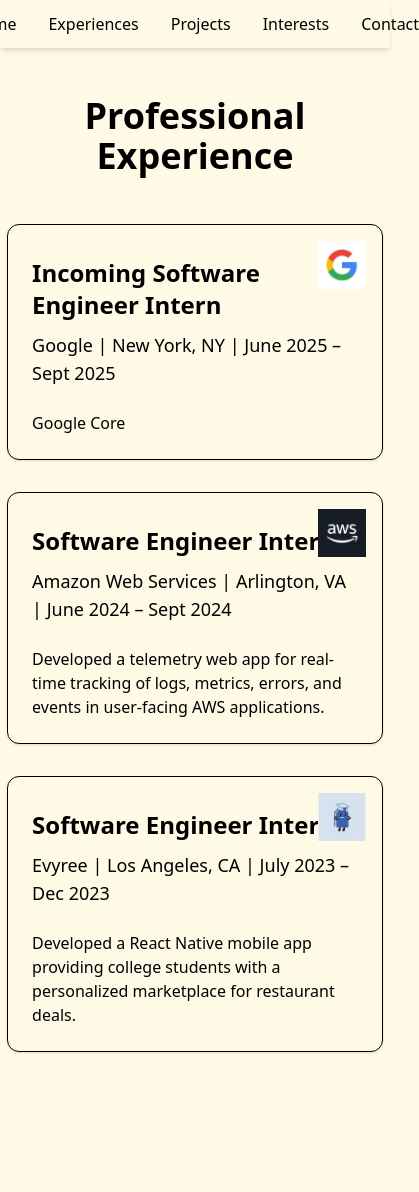
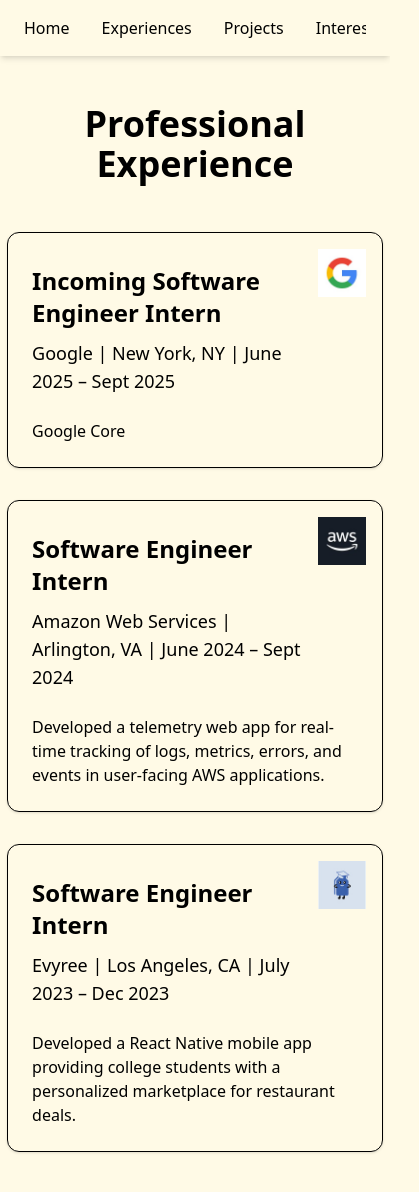
Before and after one commit to kareemdibs/Personal-Website, a Next.js app: page /experiences in a window 390 px wide. Shown: the top 1192 px of the page, 419 px wide, since content can reach past the window. Before the commit the page ends 1100 px from the top, so only its background shows below. Built offline with nearby package versions, Linux system fonts and the light colour scheme.

Commit message:
Updated UI for mobile

```diff
--- a/src/app/experiences/page.tsx
+++ b/src/app/experiences/page.tsx
@@ -16,7 +16,7 @@
           <div className="absolute top-4 right-4 w-12 h-12 bg-muted rounded-sm flex items-center justify-center text-xs text-muted-foreground">
             <Image src={googleLogo} alt="Google Logo" width={48} height={48} />
           </div>
-          <CardHeader className="pt-0">
+          <CardHeader className="pt-0 pr-16 md:pr-0">
             <CardTitle className="text-2xl font-semibold text-accent-foreground">Incoming Software Engineer Intern</CardTitle>
             <CardDescription className="text-lg font-medium text-primary pt-1">Google | New York, NY | June 2025 – Sept 2025</CardDescription>
           </CardHeader>
@@ -31,7 +31,7 @@
           <div className="absolute top-4 right-4 w-12 h-12 bg-muted rounded-sm flex items-center justify-center text-xs text-muted-foreground">
             <Image src={awsLogo} alt="AWS Logo" width={48} height={48} />
           </div>
-          <CardHeader className="pt-0">
+          <CardHeader className="pt-0 pr-16 md:pr-0">
             <CardTitle className="text-2xl font-semibold text-accent-foreground">Software Engineer Intern</CardTitle>
             <CardDescription className="text-lg font-medium text-primary pt-1">Amazon Web Services | Arlington, VA | June 2024 – Sept 2024</CardDescription>
           </CardHeader>
@@ -46,7 +46,7 @@
           <div className="absolute top-4 right-4 w-12 h-12 bg-muted rounded-sm flex items-center justify-center text-xs text-muted-foreground">
             <Image src={evyreeLogo} alt="Evyree Logo" width={48} height={48} />
           </div>
-          <CardHeader className="pt-0">
+          <CardHeader className="pt-0 pr-16 md:pr-0">
             <CardTitle className="text-2xl font-semibold text-accent-foreground">Software Engineer Intern</CardTitle>
             <CardDescription className="text-lg font-medium text-primary pt-1">Evyree | Los Angeles, CA | July 2023 – Dec 2023</CardDescription>
           </CardHeader>
--- a/src/components/Navbar.tsx
+++ b/src/components/Navbar.tsx
@@ -10,10 +10,10 @@
   ];
 
   return (
-    <nav className="bg-primary text-primary-foreground px-6 py-3 shadow-md">
-      <ul className="container mx-auto flex justify-center space-x-8">
+    <nav className="bg-primary text-primary-foreground px-6 py-3 shadow-md overflow-hidden md:overflow-visible">
+      <ul className="container mx-auto flex justify-start md:justify-center space-x-8 overflow-x-auto md:overflow-visible whitespace-nowrap py-1 md:py-0">
         {navItems.map((item) => (
-          <li key={item.name}>
+          <li key={item.name} className="flex-shrink-0 md:flex-shrink">
             <Link href={item.href}>
               <span className="font-medium hover:text-gold hover:underline cursor-pointer transition-colors duration-200">{item.name}</span>
             </Link>
```
